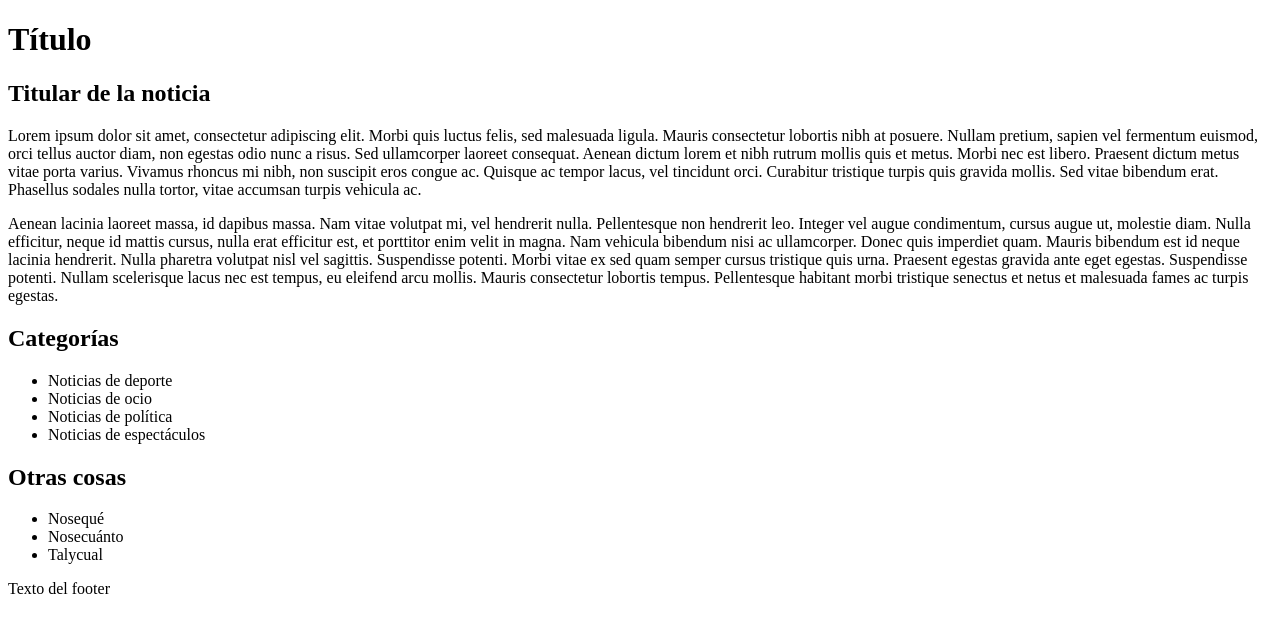
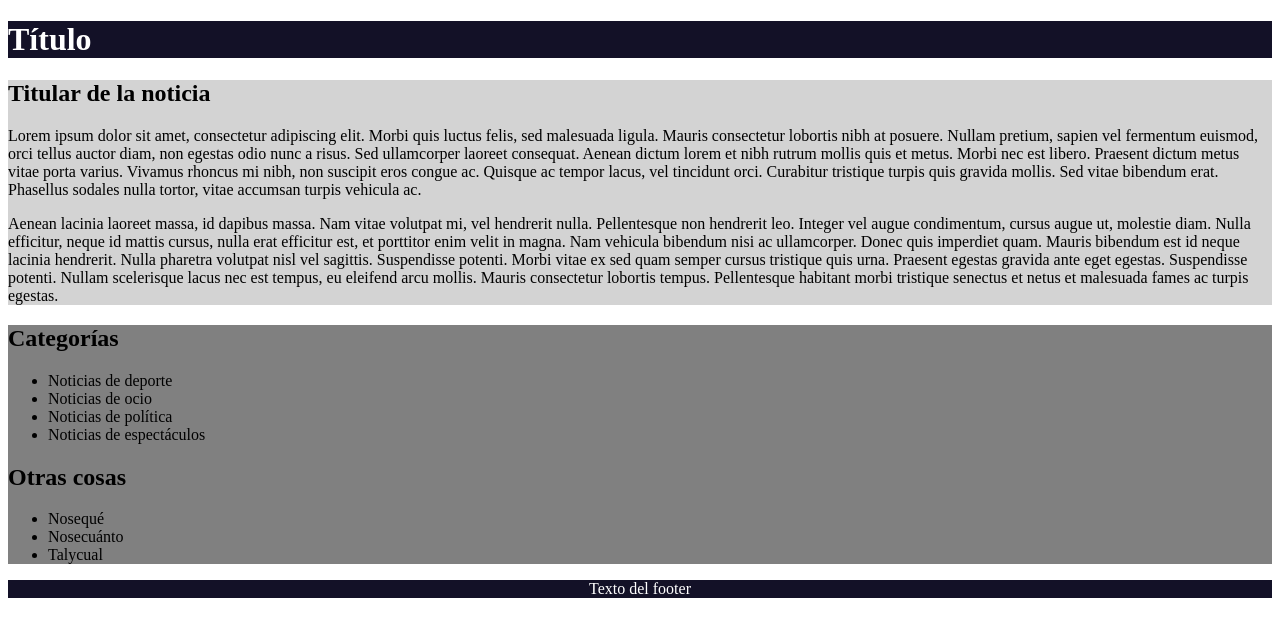
Before and after one commit to NatBernat/202204-W1EXCSSLayout-bernat-arcusa, a plain HTML site: page index.html in a window 1280 px wide. Drawn offline with Linux system fonts and the light colour scheme.

Commit message:
Basic main stylesheet created, also favicon file and html link added

```diff
--- a/index.html
+++ b/index.html
@@ -5,6 +5,8 @@
     <meta http-equiv="X-UA-Compatible" content="IE=edge" />
     <meta name="viewport" content="width=device-width, initial-scale=1.0" />
     <title>CSS Layout</title>
+    <link rel="stylesheet" href="style.css" />
+    <link rel="shortcut icon" href="favicon.png" type="image/x-icon" />
   </head>
   <body>
     <div class="container">
@@ -12,7 +14,7 @@
         <h1>Título</h1>
       </header>
       <div>
-        <section>
+        <section class="section__main-article">
           <h2>Titular de la noticia</h2>
           <p>
             Lorem ipsum dolor sit amet, consectetur adipiscing elit. Morbi quis
@@ -41,7 +43,7 @@
             senectus et netus et malesuada fames ac turpis egestas.
           </p>
         </section>
-        <section>
+        <section class="section__nav-menu">
           <h2>Categorías</h2>
           <ul>
             <li>Noticias de deporte</li>
--- /dev/null
+++ b/style.css
@@ -0,0 +1,18 @@
+header {
+  background-color: rgb(19, 17, 39);
+  color: white;
+}
+
+.section__main-article {
+  background-color: lightgray;
+}
+
+.section__nav-menu {
+  background-color: grey;
+}
+
+footer {
+  background-color: rgb(19, 17, 39);
+  color: white;
+  text-align: center;
+}
```
Also changed, not shown: favicon.png (added).
